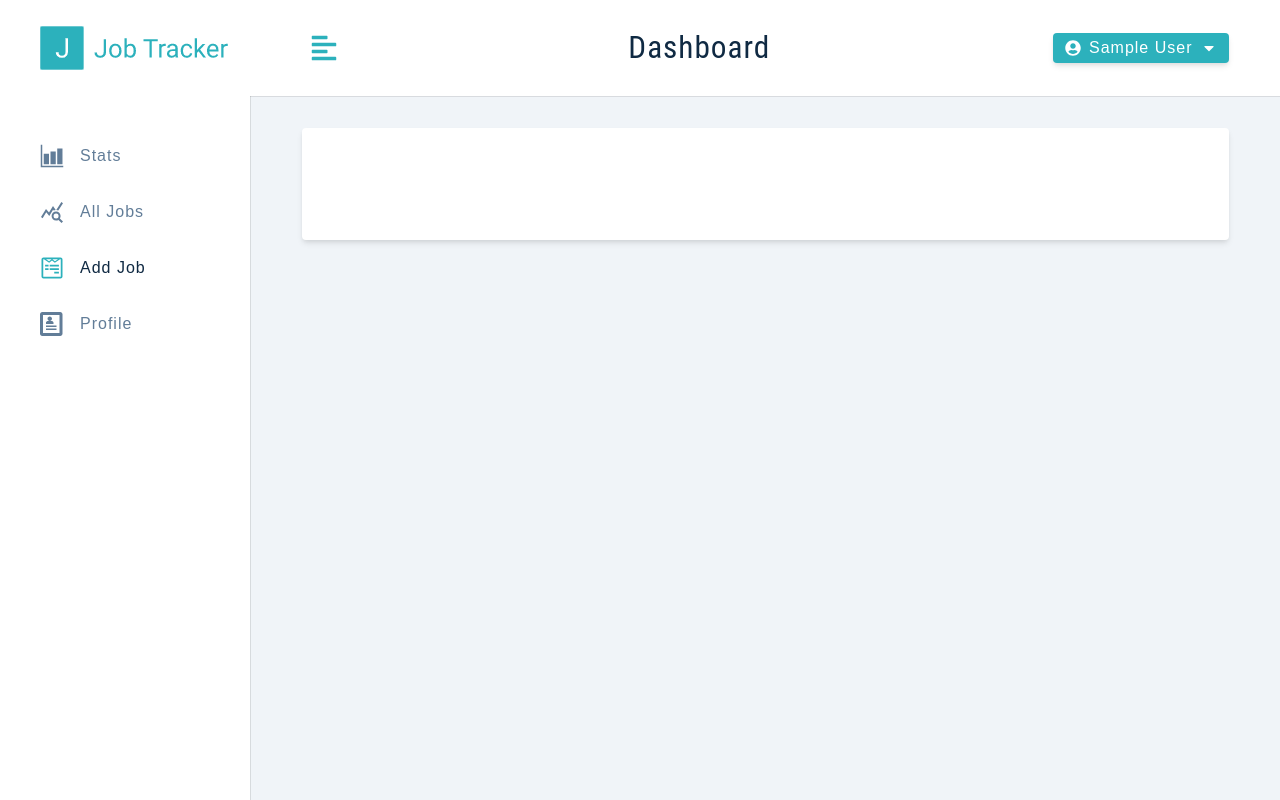
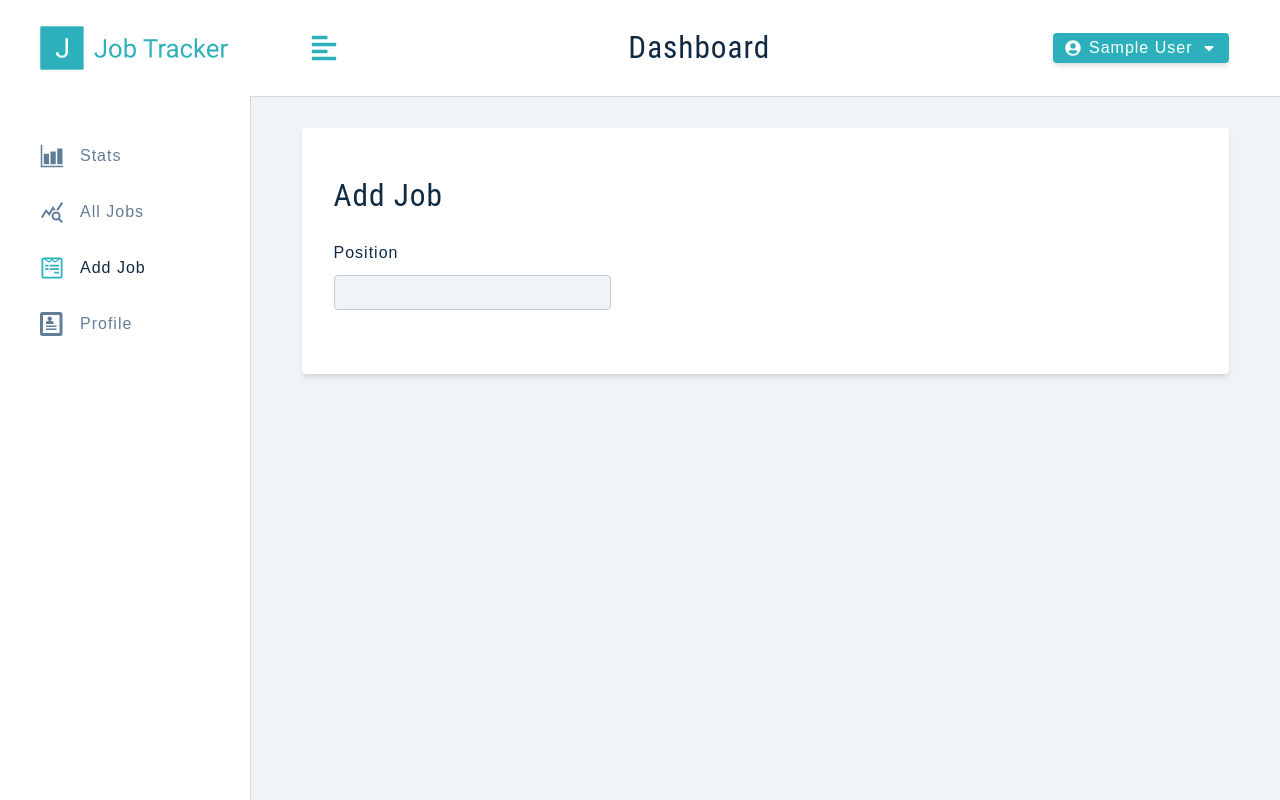
Before and after one commit to DragonSenses/job-tracker, a React (Create React App) app in the folder client/: page /add-job in a window 1280 px wide. Built offline with nearby package versions, Linux system fonts and the light colour scheme; sample sign-in values are in the browser's storage.

Commit message:
Update AddJob.js

```diff
--- a/client/src/pages/Dashboard/AddJob.js
+++ b/client/src/pages/Dashboard/AddJob.js
@@ -5,6 +5,7 @@ import Wrapper from '../../assets/wrappers/DashboardFormPage';
 
 export default function AddJob() {
   const {
+    isEditing,
     showAlert,
     displayAlert,
     position,
@@ -18,7 +19,13 @@ export default function AddJob() {
 
   return (
     <Wrapper>
-
+      <form className='form'>
+        <h3>{isEditing ? 'edit job' : 'add job'}</h3>
+        {showAlert && <Alert />}
+        <div className="form-center">
+          <FormRow type="text" name="position" value={position} />
+        </div>
+      </form>
     </Wrapper>
   );
 }
```
